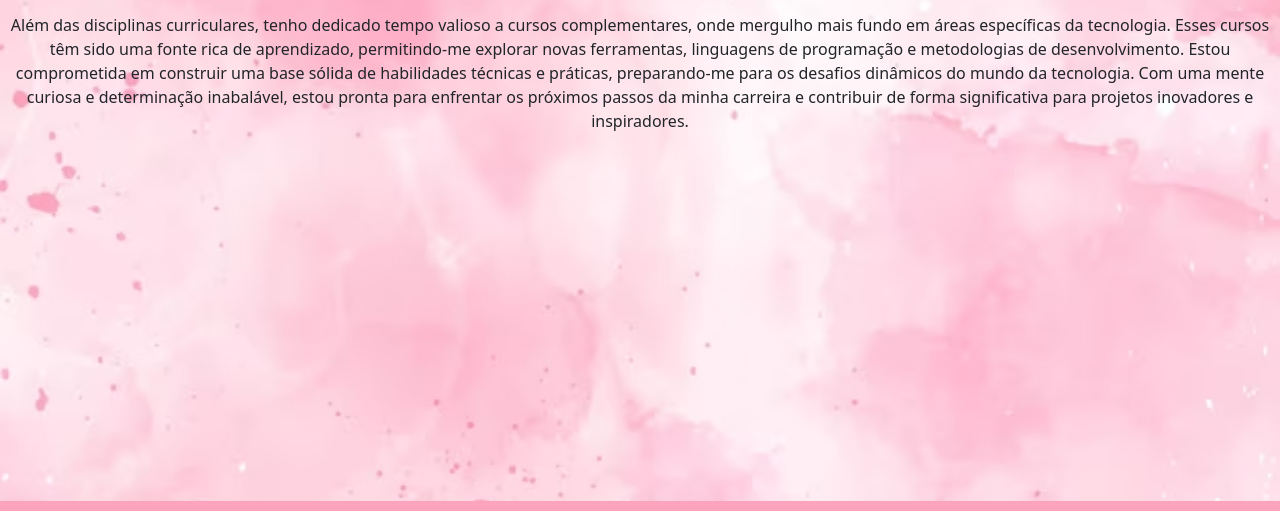
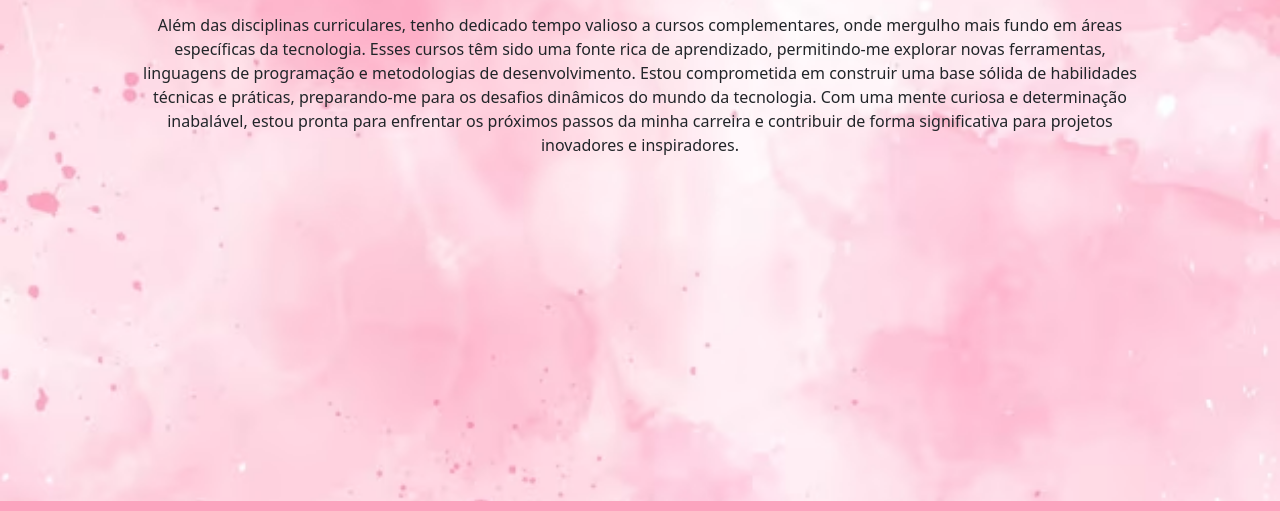
Before and after one commit to AmandaPVSantos/Portifolio_Atualizado, a website: page sobre/sobre.html in a window 1280 px wide. Shown: the part 385-896 px from the top of the page. Drawn offline with nearby package versions, Linux system fonts and the light colour scheme.

Commit message:
responsivo

```diff
--- a/sobre/sobre.html
+++ b/sobre/sobre.html
@@ -52,7 +52,7 @@
             Olá, sou Amanda, uma entusiasta da tecnologia atualmente embarcando na jornada de formação em Análise e Desenvolvimento de Sistemas. Meu percurso acadêmico é marcado pela busca incessante por conhecimento e aprimoramento contínuo.
           </p>
 
-          <p>
+          <p class="banners-p">
             Além das disciplinas curriculares, tenho dedicado tempo valioso a cursos complementares, onde mergulho mais fundo em áreas específicas da tecnologia. Esses cursos têm sido uma fonte rica de aprendizado, permitindo-me explorar novas ferramentas, linguagens de programação e metodologias de desenvolvimento.
             Estou comprometida em construir uma base sólida de habilidades técnicas e práticas, preparando-me para os desafios dinâmicos do mundo da tecnologia. Com uma mente curiosa e determinação inabalável, estou pronta para enfrentar os próximos passos da minha carreira e contribuir de forma significativa para projetos inovadores e inspiradores.
           </p>
```
